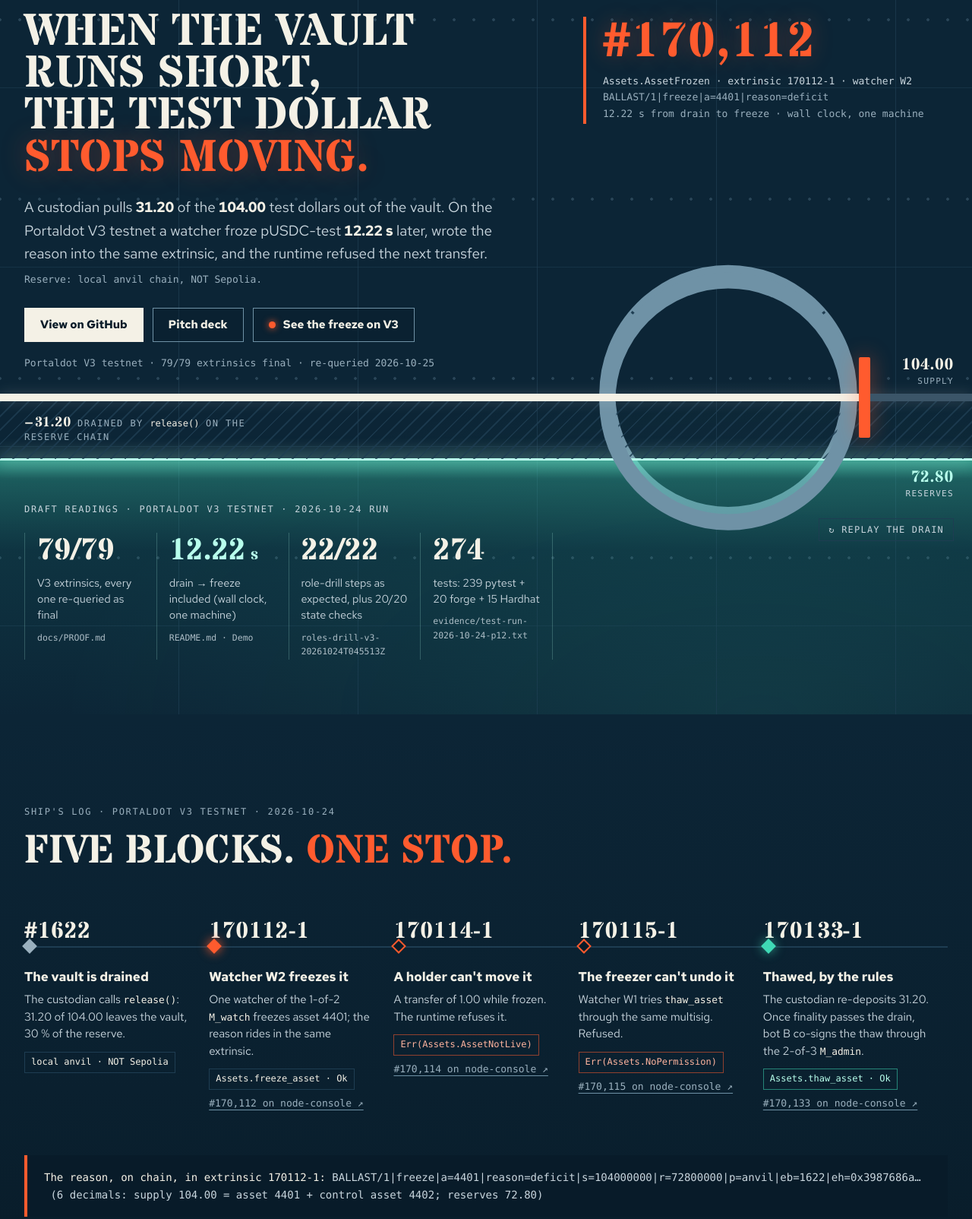
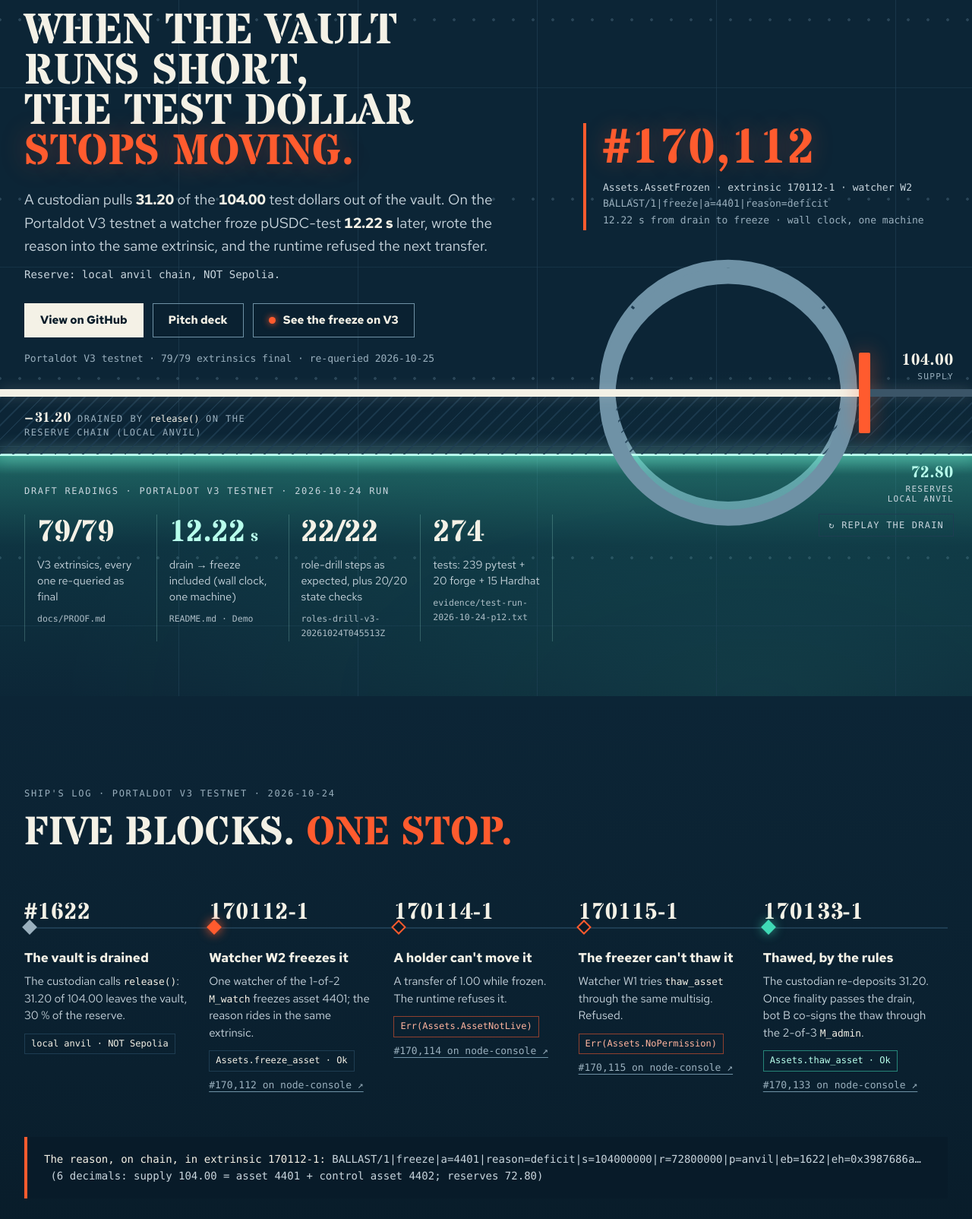
Before and after one commit to edycutjong/portaldot-hackathon-2026-ballast-edycu, a plain HTML site: page index.html in a window 1280 px wide. Shown: the part 120-1724 px from the top of the page at 76% size. Drawn offline with nearby package versions, Linux system fonts and the light colour scheme; a web font is replaced by a local one.

Commit message:
pages: QA pass 3 from main 84dd2f3

```diff
--- a/index.html
+++ b/index.html
@@ -95,17 +95,17 @@ nav ul a { text-decoration: none; padding: 6px 0; } nav ul a:hover { color: var(
 .above .wrap { display: grid; grid-template-columns: minmax(0, 1fr) var(--ringw); gap: 40px; align-items: end; padding-top: 18px; }
 .eyebrow { display: flex; align-items: center; gap: 12px; font: 500 12px/1.4 var(--font-data); letter-spacing: .14em; text-transform: uppercase; color: var(--before); }
 .eyebrow::before { content: ""; width: 36px; height: 2px; background: var(--before); flex: none; }
-h1 { font: 700 clamp(42px, 4.6vw, 66px)/.94 var(--font-display); text-transform: uppercase; letter-spacing: .005em; margin: 20px 0 22px; text-wrap: balance; }
+h1 { font: 700 clamp(42px, 4.4vw, 63px)/.94 var(--font-display); text-transform: uppercase; letter-spacing: .005em; margin: 20px 0 22px; text-wrap: balance; }
 h1 .ln { display: block; }
 h1 em { font-style: normal; color: var(--after); display: inline-block; text-shadow: 0 0 36px rgba(255,91,46,.32); }
 .sub { max-width: 35em; color: var(--prose); font-size: 19px; }
 .sub b { color: var(--ink); font-weight: 700; font-variant-numeric: tabular-nums; }
-.fine { margin-top: 10px; font: 400 13px/1.4 var(--font-data); color: var(--muted); }
+.fine { margin-top: 12px; font: 500 14px/1.4 var(--font-data); color: var(--prose); }
 .cta { display: flex; flex-wrap: wrap; gap: 12px; margin: 28px 0 18px; }
 .strip { font: 400 13px/1.5 var(--font-data); color: var(--muted); padding-bottom: 30px; }
 .ringbox { position: relative; width: calc(100% + var(--bleed)); margin-right: calc(-1 * var(--bleed)); justify-self: end; }
 .ringbox svg { display: block; width: 100%; height: auto; overflow: visible; }
-.above .ringbox { align-self: stretch; display: flex; flex-direction: column; justify-content: space-between; gap: 28px; padding-top: 44px; }
+.above .ringbox { align-self: stretch; display: flex; flex-direction: column; justify-content: flex-end; gap: 26px; padding-top: 44px; }
 .stamp { padding: 4px 0 4px 22px; border-left: 4px solid var(--after); }
 .stamp b { display: block; font: 700 clamp(44px, 5vw, 78px)/.95 var(--font-display); color: var(--after); letter-spacing: .02em; text-shadow: 0 0 30px rgba(255,91,46,.28); }
 .stamp span { display: block; margin-top: 10px; font: 400 13px/1.5 var(--font-data); color: var(--prose); overflow-wrap: anywhere; }
@@ -136,11 +136,12 @@ h1 em { font-style: normal; color: var(--after); display: inline-block; text-sha
 .below .wrap { position: relative; display: grid; grid-template-columns: minmax(0, 1fr) var(--ringw); gap: 40px; }
 .below .ringbox { align-self: start; }
 .mark.res { top: calc(var(--short) + 14px); color: var(--prose); }
+.swipe { display: none; }
 .mark.res b { color: var(--crest); }
 .replay { position: absolute; right: 0; top: calc(var(--short) + 78px); font: 500 12px/1 var(--font-data); letter-spacing: .1em; text-transform: uppercase;
   color: var(--prose); background: none; border: 1px solid var(--rule); padding: 8px 12px; cursor: pointer; transition: color .2s, border-color .2s; }
 .replay:hover { color: var(--ink); border-color: var(--hull); }
-.readings { padding-top: calc(var(--short) + 58px); }
+.readings { padding-top: calc(var(--short) + 40px); }
 .readings .label { color: var(--prose); margin-bottom: 22px; }
 .rx { display: grid; grid-template-columns: repeat(4, minmax(0, 1fr)); border-left: 1px solid rgba(184,255,236,.22); }
 .rx div { padding: 4px 16px 2px; border-right: 1px solid rgba(184,255,236,.22); min-width: 0; }
@@ -191,7 +192,7 @@ section { position: relative; }
 .chip.ok { border-color: rgba(63,217,181,.55); color: var(--crest); }
 .voyage a.q { display: inline-block; margin-top: 10px; font: 500 13px/1.3 var(--font-data); color: var(--muted); }
 .voyage a.q:hover { color: var(--ink); }
-.remark { margin-top: 56px; padding: 18px 22px; border-left: 4px solid var(--after); background: rgba(8,27,40,.7); font: 400 14px/1.6 var(--font-data); color: var(--prose); overflow-wrap: anywhere; }
+.remark { margin-top: 56px; padding: 18px 22px; border-left: 4px solid var(--after); background: rgba(8,27,40,.7); font: 400 14px/1.6 var(--font-data); color: var(--prose); overflow-wrap: break-word; }
 .remark b { color: var(--ink); font-weight: 500; }
 
 /* ---------- demo pair ---------- */
@@ -371,6 +372,8 @@ footer p { max-width: 62ch; }
   .scrollx > a { display: block; width: 640px; }
   .arch .scrollx > a { width: 900px; }
   .stamp span + span + span { display: none; }
+  .above .ringbox .stamp { display: none; }
+  .swipe { display: block; margin-top: 8px; font: 500 12px/1.3 var(--font-data); letter-spacing: .08em; color: var(--muted); }
 }
 @media (prefers-reduced-motion: reduce) {
   *, *::before, *::after { animation: none !important; transition: none !important; scroll-behavior: auto !important; }
@@ -435,7 +438,7 @@ footer p { max-width: 62ch; }
 
  <div class="below">
   <div class="sea" aria-hidden="true"></div>
-  <div class="short"><div class="wrap"><p><b>−31.20</b><span class="long">drained by <code>release()</code> on the reserve chain</span></p></div></div>
+  <div class="short"><div class="wrap"><p><b>−31.20</b><span class="long">drained by <code>release()</code> on the reserve chain (local anvil)</span></p></div></div>
   <div class="wrap">
    <div class="readings" id="readings">
     <p class="label">Draft readings · Portaldot V3 testnet · 2026-10-24 run</p>
@@ -450,7 +453,7 @@ footer p { max-width: 62ch; }
     <svg viewBox="0 0 460 172" aria-hidden="true">
      <circle cx="180" cy="0" r="150" fill="none" stroke="#6F92A6" stroke-width="20"/>
     </svg>
-    <span class="mark res"><b>72.80</b>RESERVES</span>
+    <span class="mark res"><b>72.80</b>RESERVES<br>LOCAL ANVIL</span>
     <button class="replay" type="button" hidden>↻ Replay the drain</button>
    </div>
   </div>
@@ -478,7 +481,7 @@ footer p { max-width: 62ch; }
     <span class="chip err">Err(Assets.AssetNotLive)</span><br>
     <a class="q" href="https://node-console.portaldot.dev/?rpc=wss%3A%2F%2Ftest-node-v3.portaldot.dev#/explorer/query/0xe6ca737bce559f4a85450656e1d6ef9e315526bb3258202fd7d28c9107f21bb2">#170,114 on node-console ↗</a></li>
    <li class="t-refuse"><span class="blk">170115-1</span><span class="tick"></span>
-    <h3>The freezer can't undo it</h3>
+    <h3>The freezer can't thaw it</h3>
     <p>Watcher W1 tries <code>thaw_asset</code> through the same multisig. Refused.</p>
     <span class="chip err">Err(Assets.NoPermission)</span><br>
     <a class="q" href="https://node-console.portaldot.dev/?rpc=wss%3A%2F%2Ftest-node-v3.portaldot.dev#/explorer/query/0x4fabb599f4c828fdd8055d3e1a904ea08a70d29a7b0593201bee1a46374f341d">#170,115 on node-console ↗</a></li>
@@ -488,7 +491,7 @@ footer p { max-width: 62ch; }
     <span class="chip ok">Assets.thaw_asset · Ok</span><br>
     <a class="q" href="https://node-console.portaldot.dev/?rpc=wss%3A%2F%2Ftest-node-v3.portaldot.dev#/explorer/query/0xaa1fae018db52208466a9f4abf26890b3130cae019428438a551289da040110b">#170,133 on node-console ↗</a></li>
   </ol>
-  <p class="remark"><b>The reason, on chain, in extrinsic 170112-1:</b> BALLAST/1|freeze|a=4401|reason=deficit|s=104000000|r=72800000|p=anvil|eb=1622|eh=0x3987686a… &nbsp;(6 decimals: supply 104.00 = asset 4401 + control asset 4402; reserves 72.80)</p>
+  <p class="remark"><b>The reason, on chain, in extrinsic 170112-1:</b> BALLAST/1|<wbr>freeze|<wbr>a=4401|<wbr>reason=deficit|<wbr>s=104000000|<wbr>r=72800000|<wbr>p=anvil|<wbr>eb=1622|<wbr>eh=0x3987686a… &nbsp;(6 decimals: supply 104.00 = asset 4401 + control asset 4402; reserves 72.80)</p>
  </div>
 </section>
 
@@ -501,6 +504,7 @@ footer p { max-width: 62ch; }
     <div class="frame">
      <div class="bar"><i></i><i></i><i></i><span>node-console.portaldot.dev · block 170,112 · utility.batchAll events</span></div>
      <div class="scrollx"><a class="shot" href="https://node-console.portaldot.dev/?rpc=wss%3A%2F%2Ftest-node-v3.portaldot.dev#/explorer/query/0xc79cc70675b5486c51e0409cc5f74b5d1608ee4f30fc45d5971754c65e39f624"><span class="hl" aria-hidden="true"></span><img src="assets/node-console-170112.jpg" width="1060" height="880" loading="lazy" alt="Portaldot node console, block 170,112: the events of its utility.batchAll extrinsic, system.Remarked, assets.AssetFrozen and multisig.MultisigExecuted"></a></div>
+     <span class="swipe" aria-hidden="true">Scroll sideways →</span>
     </div>
     <figcaption>The events of block 170,112's <code>utility.batchAll</code>: <code>system.Remarked</code>, <b class="trip">assets.AssetFrozen</b> (outlined), <code>multisig.MultisigExecuted</code>. Block 170,112 is from the 2026-10-24 drill; screenshot of Portaldot's node console.</figcaption>
    </figure>
@@ -606,6 +610,7 @@ footer p { max-width: 62ch; }
   <p class="lede">Follow steps 1 to 5: the drain on the reserve chain (1), the watchdog reading it (2), W2's batch to <code>M_watch</code> (3), the freeze on asset 4401 (4), and the holder's refused transfer (5).</p>
   <figure>
    <div class="scrollx"><a href="architecture.png"><img src="architecture.png" width="2560" height="2546" loading="lazy" alt="Ballast architecture: a vault drain on local anvil is read by the watchdog, whose watcher key freezes asset 4401 through M_watch on the Portaldot V3 testnet, so the holder's transfer is refused"></a></div>
+   <span class="swipe" aria-hidden="true">Scroll sideways →</span>
    <figcaption><span>Solid: the Portaldot V3 runtime enforces. Dashed: off-chain processes. Bottom: the reserve chain (local anvil, NOT Sepolia).</span><a href="architecture.png">Open full size ↗</a></figcaption>
   </figure>
  </div>
@@ -729,8 +734,8 @@ footer p { max-width: 62ch; }
         if (!e.isIntersecting || seen.has(e.target)) return;
         seen.add(e.target);
         if (e.target.id === 'readings') {
-          var started = performance.now() < 1200 ? 1300 : 0;
-          countAll(e.target.querySelectorAll('[data-count]'), started);
+          // already on screen at load: keep the final values (a still of the fold never shows a half-counted number)
+          if (performance.now() > 1200) countAll(e.target.querySelectorAll('[data-count]'), 0);
         } else if (e.target === pre) replay();
       });
     }, { threshold: 0.25 });
```
Also changed, not shown: deck/index.html (+2 -0 lines).
